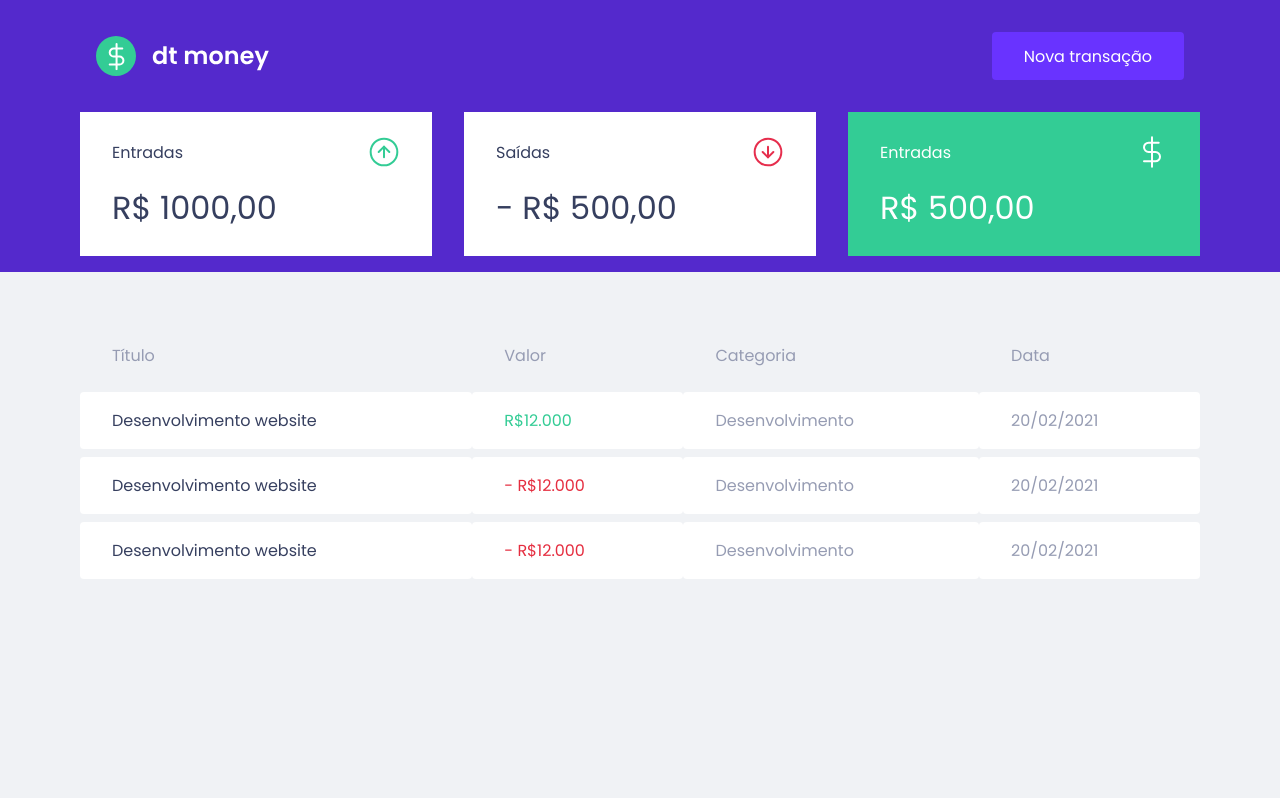
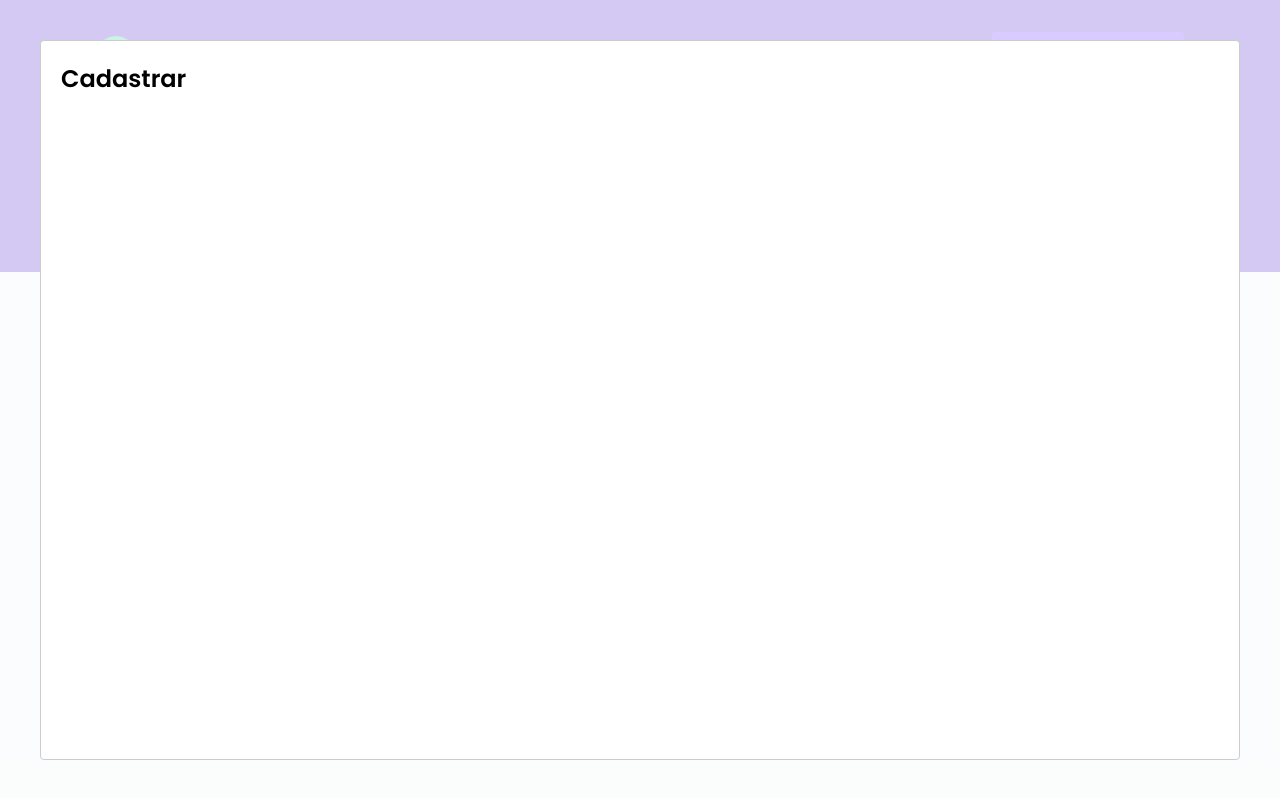
Before and after one commit to MayaraSs/account-manager-react-typescript, a React (Create React App) app: page / in a window 1280 px wide. Both pictures are taken after a click on the button "Nova transação". Built offline with nearby package versions, Linux system fonts and the light colour scheme; no server answers; what miragejs would draw is missing.

Commit message:
Add props in Header

```diff
--- a/package.json
+++ b/package.json
@@ -8,6 +8,7 @@
     "miragejs": "^0.1.41",
     "react": "^17.0.2",
     "react-dom": "^17.0.2",
+    "react-modal": "^3.14.3",
     "react-scripts": "4.0.3",
     "styled-components": "^5.3.0",
     "typescript": "^4.1.2",
@@ -20,7 +21,8 @@
     "@types/jest": "^26.0.15",
     "@types/node": "^12.0.0",
     "@types/react": "^17.0.0",
-    "@types/react-dom": "^17.0.0"
+    "@types/react-dom": "^17.0.0",
+    "@types/react-modal": "^3.12.1"
   },
   "scripts": {
     "start": "react-scripts start",
--- a/src/App.tsx
+++ b/src/App.tsx
@@ -1,13 +1,30 @@
-import React from 'react';
+import React, { useState } from 'react';
 import { GlobalStyle } from './styles/global';
 import { Header } from './components/Header'
 import { Dashboard } from './components/Dashboard';
+import Modal from 'react-modal'
 
 export function App() {
+
+  const [isNewTransactionModalOpen, setIsNewTransactionModalOpen] = useState(false);
+
+  function handleOpenNewTransactionModal(){
+    setIsNewTransactionModalOpen(true);
+  }
+
+  function handleCloseNewTransactionModal(){
+    setIsNewTransactionModalOpen(false);
+  }
+
   return (
     <>
-     <Header/>
+     <Header onOpenNewTransactionModal={handleOpenNewTransactionModal} />
      <Dashboard/>
+     <Modal
+        isOpen={isNewTransactionModalOpen}
+        onRequestClose={handleCloseNewTransactionModal}>
+        <h2>Cadastrar</h2>
+    </Modal>
      <GlobalStyle/>
     </>
   );
--- a/src/components/Header/index.tsx
+++ b/src/components/Header/index.tsx
@@ -2,15 +2,21 @@
 import logoImg from '../../assets/logo.svg'
 import { Container, Content } from "./styles";
 
-export function Header () {
+interface HeaderProps{
+  onOpenNewTransactionModal: () => void;
+}
+
+export function Header ({ onOpenNewTransactionModal}: HeaderProps) {
 
   return (
     <Container>
       <Content>
         <img src={logoImg} alt="logo"/>
-        <button type="button">
+        <button type="button" onClick={onOpenNewTransactionModal}>
           Nova transação
         </button>
+
+
       </Content>
     </Container>
   )
```
Also changed, not shown: 1 other file (tests, documents, lock files or other folders).
